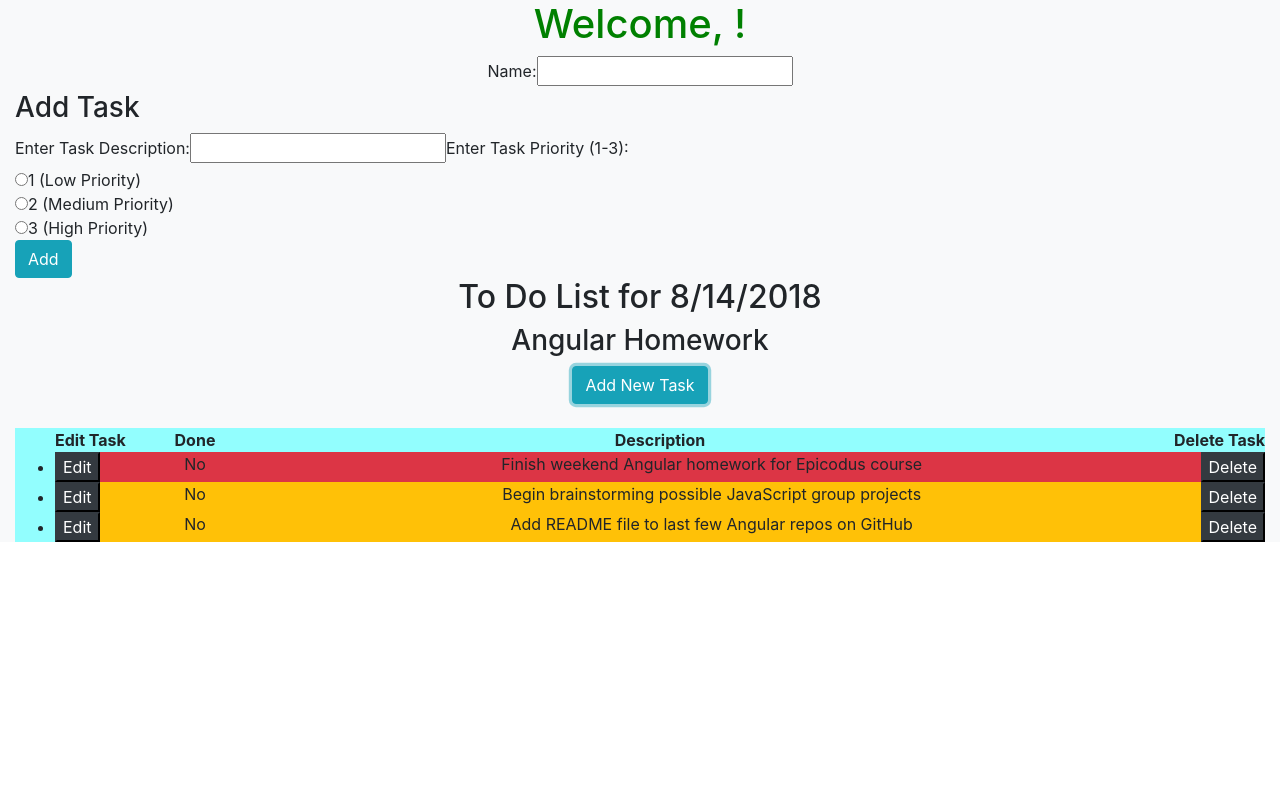
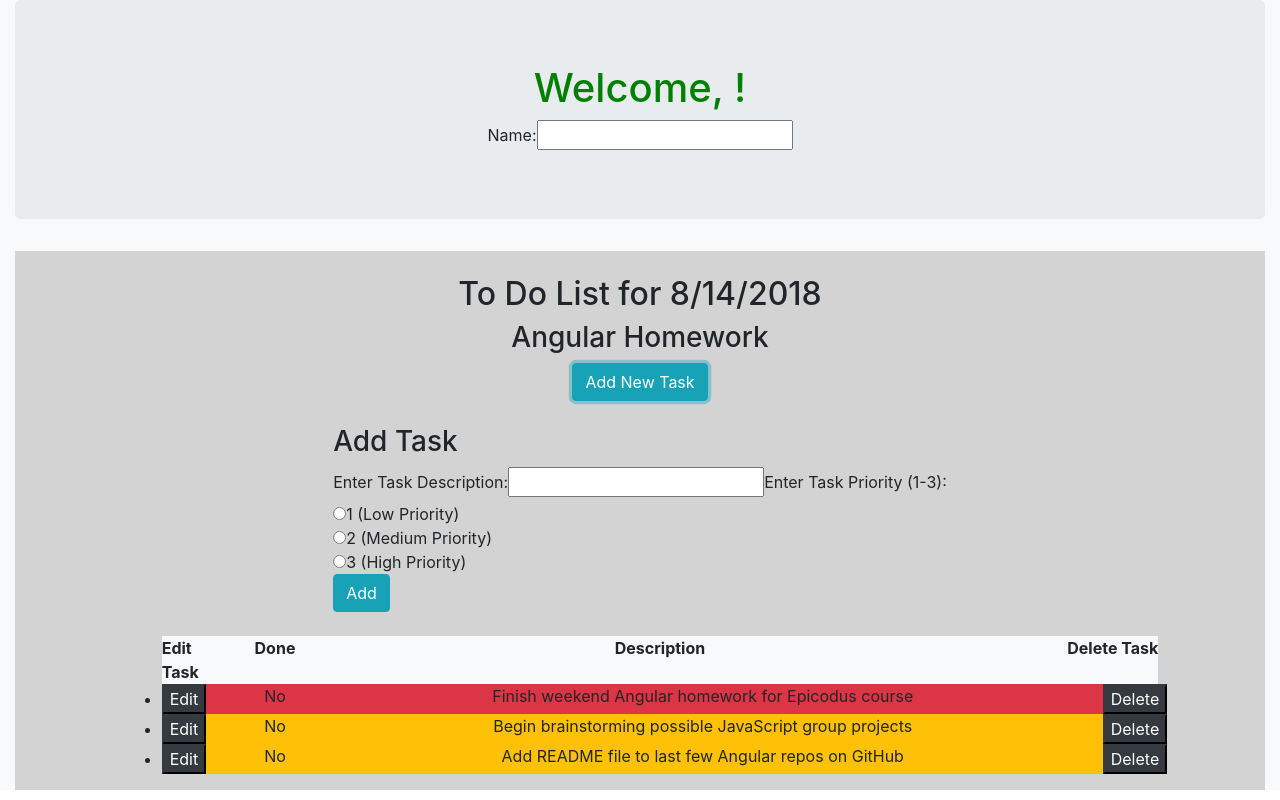
Before and after one commit to Xamdes/to-do, an Angular app: page / in a window 1280 px wide. Both pictures are taken after a click on the button "Add New Task". Built offline with nearby package versions, Linux system fonts and the light colour scheme.

Commit message:
more styling

```diff
--- a/src/app/app.component.css
+++ b/src/app/app.component.css
@@ -7,6 +7,12 @@ h1  {
   vertical-align: middle;
 }
 
+.left-middle  {
+  text-align: left;
+  vertical-align: middle;
+  display: inline-block;
+}
+
 .shift-right  {
   text-align: right;
 }
@@ -14,3 +20,7 @@ h1  {
 .bg-teal  {
   background-color: #92FEFE;
 }
+
+.bg-grey  {
+  background-color: lightgray;
+}
--- a/src/app/app.component.html
+++ b/src/app/app.component.html
@@ -1,12 +1,25 @@
 <div class="container-fluid bg-light">
-  <div class="center-middle">
+  <div class="jumbotron center-middle">
     <h1>Welcome, {{userName}}!</h1>
     <form>
       <label for="user">Name: </label>
       <input [(ngModel)]="userName" type="text" name="user">
     </form>
   </div>
-  <div *ngIf="addingTask">
+
+  <div class="bg-grey">
+    <br>
+    <div>
+      <h2 class="center-middle">To Do List for {{month}}/{{day}}/{{year}}</h2>
+      <h3 class="center-middle">{{currentFocus}}</h3>
+      <div class="center-middle">
+        <button class="btn btn-small btn-info" (click)="ToggleAddTask()">Add New Task</button>
+      </div>
+      <br>
+    </div>
+
+    <div class="center-middle" *ngIf="addingTask">
+      <div class="left-middle">
         <h3>Add Task</h3>
         <label>Enter Task Description:</label>
         <input [(ngModel)]="newDescription" name="newDescription">
@@ -16,7 +29,9 @@
         <input type="radio" [(ngModel)]="newPriority" [value]="3">3 (High Priority)<br>
         <button class="btn btn-small btn-info" (click)="AddTask(newDescription,newPriority)">Add</button>
       </div>
-  <div *ngIf="selectedTask">
+    </div>
+    <div class="center-middle" *ngIf="selectedTask">
+      <div class="left-middle">
         <h3>Edit Task</h3>
         <b>{{selectedTask.description}}</b><br>
         <label>Enter Task Description:</label>
@@ -30,18 +45,13 @@
         <input type="radio" [(ngModel)]="selectedTask.done" [value]="false">No<br>
         <button class="btn btn-small btn-info" (click)="FinishedEditing()">Done</button>
       </div>
-  <div>
-    <div class="">
-      <h2 class="center-middle">To Do List for {{month}}/{{day}}/{{year}}</h2>
-      <h3 class="center-middle">{{currentFocus}}</h3>
-      <div class="center-middle">
-        <button class="btn btn-small btn-info" (click)="ToggleAddTask()">Add New Task</button>
     </div>
     <br>
-    </div>
-
-    <ul class="well bg-teal">
-      <li style="list-style-type:none">
+    <div class="row">
+      <div class="col-md-1"></div>
+      <div class="col-md-10">
+        <ul class="rounded">
+          <li class="bg-light" style="list-style-type:none">
             <div class="row">
               <div class="col-md-1"><b>Edit Task</b></div>
               <div class="col-md-1 center-middle"><b>Done</b></div>
@@ -59,4 +69,7 @@
           </li>
         </ul>
       </div>
+      <div class="col-md-1"></div>
     </div>
+  </div>
+</div>
```
Lines whose indentation alone changed are shown as unchanged.
